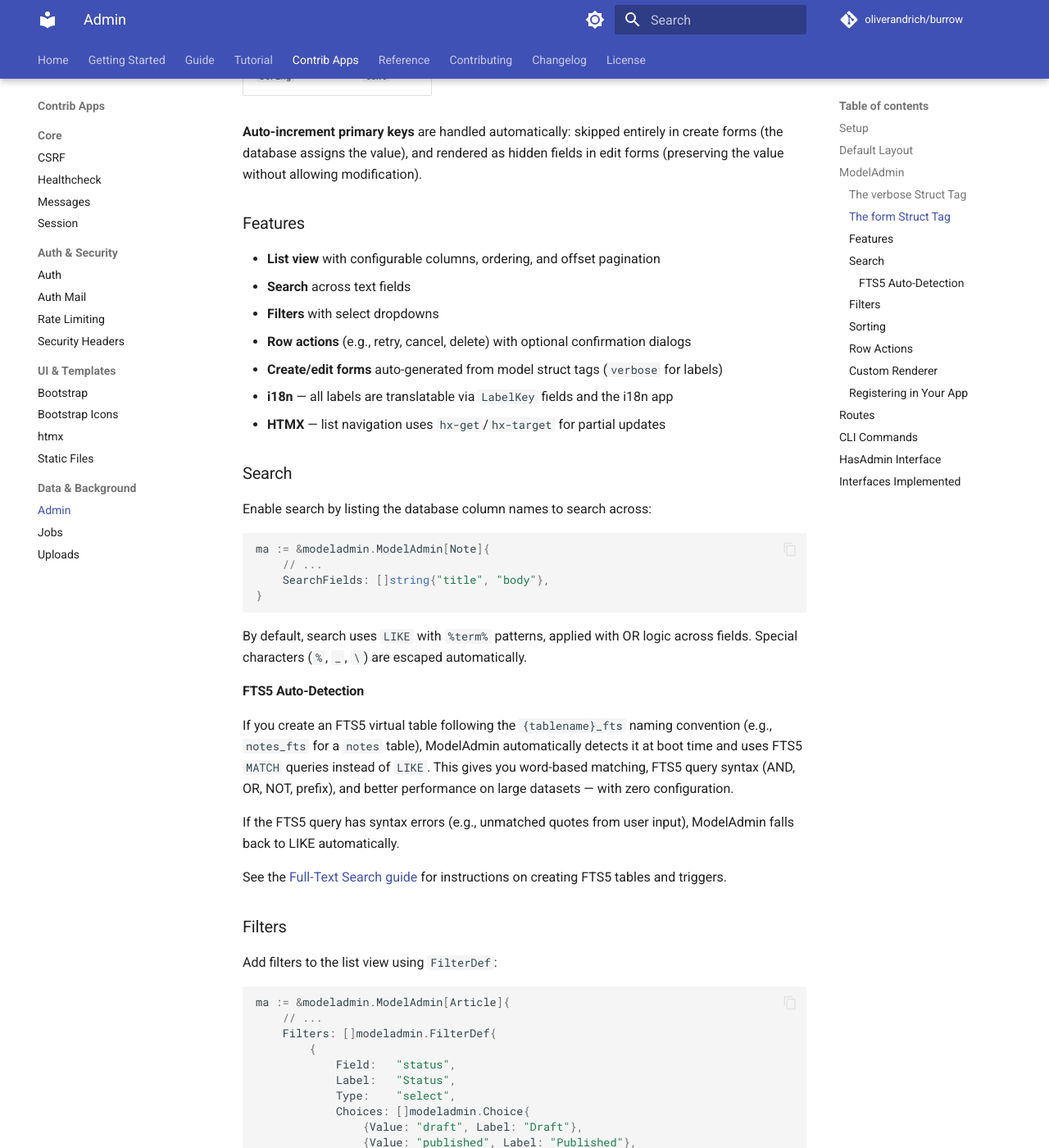
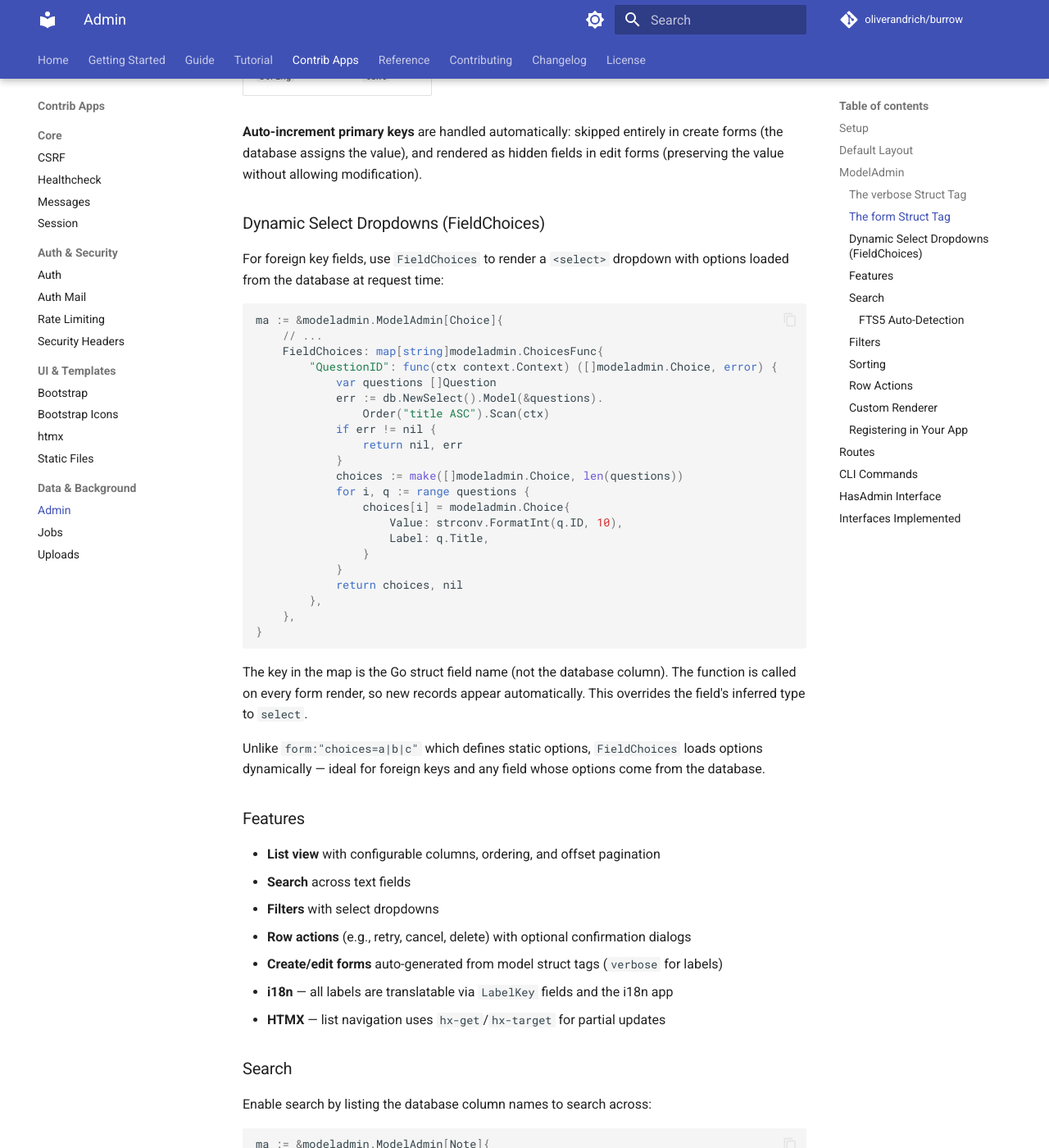
Before and after one commit to oliverandrich/burrow, an MkDocs documentation site: the page built from docs/contrib/admin.md, in a window 1280 px wide and 1400 px high, scrolled down 2582 px. Shown: the whole window at 82% size. Built offline with MkDocs 1.6.1 and Material for MkDocs 9.7.7, drawn with Linux system fonts in a browser that asks for light colours; comment, search, counter and statistics services are not loaded.

Commit message:
docs: add FieldChoices to admin docs, update jobs backoff, remove internal bsicons section

````diff
--- a/docs/contrib/admin.md
+++ b/docs/contrib/admin.md
@@ -103,6 +103,38 @@ Multiple options can be combined: `form:"required,widget=textarea"`.
 | `string` | `text` |
 
 **Auto-increment primary keys** are handled automatically: skipped entirely in create forms (the database assigns the value), and rendered as hidden fields in edit forms (preserving the value without allowing modification).
+
+### Dynamic Select Dropdowns (FieldChoices)
+
+For foreign key fields, use `FieldChoices` to render a `<select>` dropdown with options loaded from the database at request time:
+
+```go
+ma := &modeladmin.ModelAdmin[Choice]{
+    // ...
+    FieldChoices: map[string]modeladmin.ChoicesFunc{
+        "QuestionID": func(ctx context.Context) ([]modeladmin.Choice, error) {
+            var questions []Question
+            err := db.NewSelect().Model(&questions).
+                Order("title ASC").Scan(ctx)
+            if err != nil {
+                return nil, err
+            }
+            choices := make([]modeladmin.Choice, len(questions))
+            for i, q := range questions {
+                choices[i] = modeladmin.Choice{
+                    Value: strconv.FormatInt(q.ID, 10),
+                    Label: q.Title,
+                }
+            }
+            return choices, nil
+        },
+    },
+}
+```
+
+The key in the map is the Go struct field name (not the database column). The function is called on every form render, so new records appear automatically. This overrides the field's inferred type to `select`.
+
+Unlike `form:"choices=a|b|c"` which defines static options, `FieldChoices` loads options dynamically — ideal for foreign keys and any field whose options come from the database.
 
 ### Features
 
````
Also changed, not shown: docs/contrib/bsicons.md (+0 -10 lines), docs/contrib/jobs.md (+9 -5 lines).
